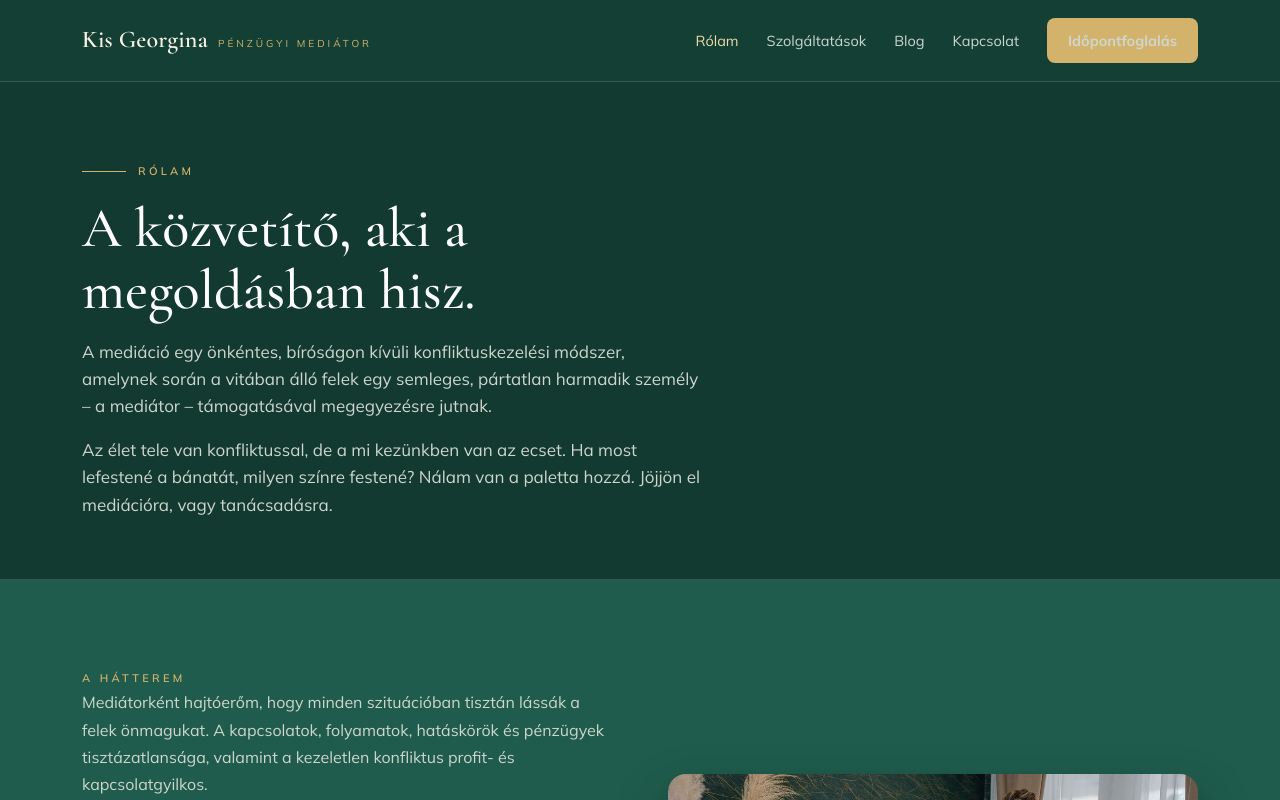
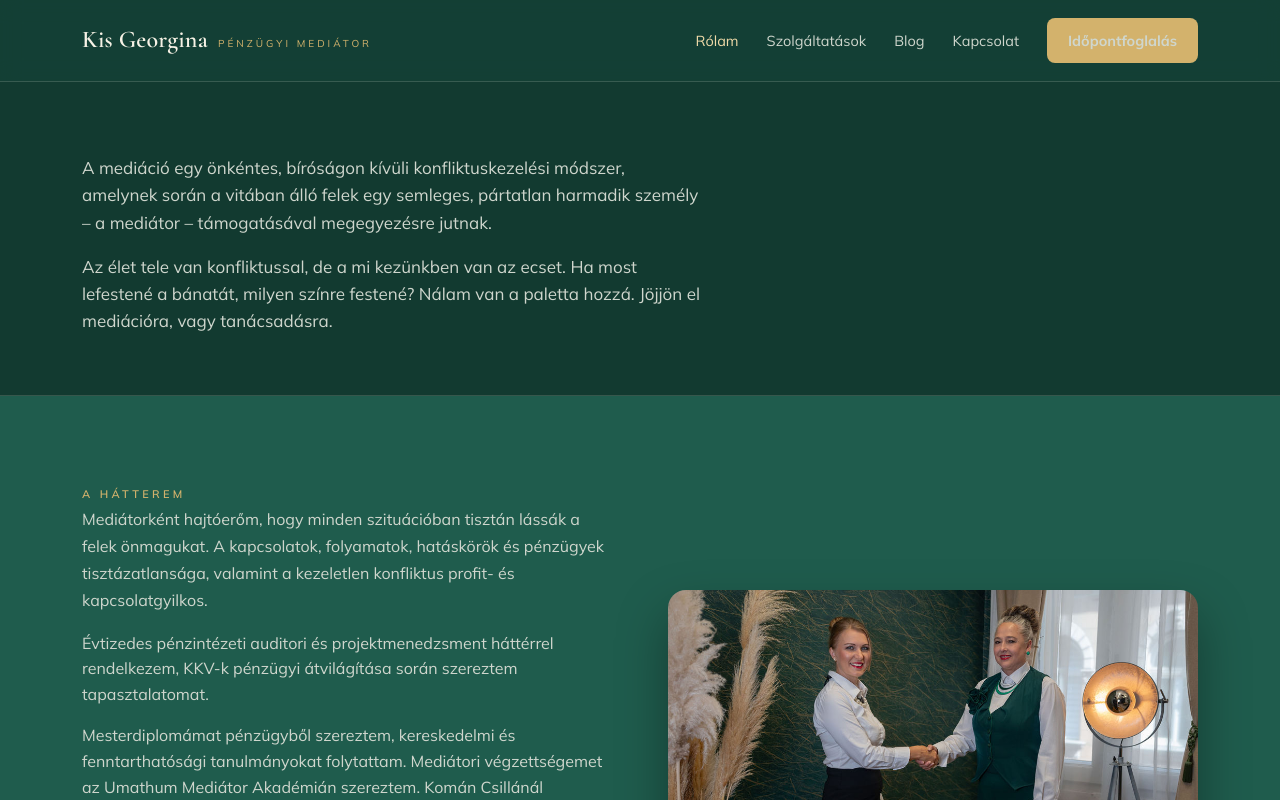
Before and after one commit to gincsikeg/mediator, a React (Vite) app: page /rolam in a window 1280 px wide. Shown: the top 800 px of the page. Built offline with nearby package versions, Linux system fonts and the light colour scheme.

Commit message:
Rólam oldal: cím törlése

```diff
--- a/src/pages/About.jsx
+++ b/src/pages/About.jsx
@@ -12,8 +12,6 @@ export default function About() {
     <>
       <section className="page-hero">
         <div className="wrap">
-          <span className="eyebrow eyebrow-line">Rólam</span>
-          <h1>A közvetítő, aki a<br />megoldásban hisz.</h1>
           <p>
             A mediáció egy önkéntes, bíróságon kívüli konfliktuskezelési módszer,
             amelynek során a vitában álló felek egy semleges, pártatlan harmadik
```
